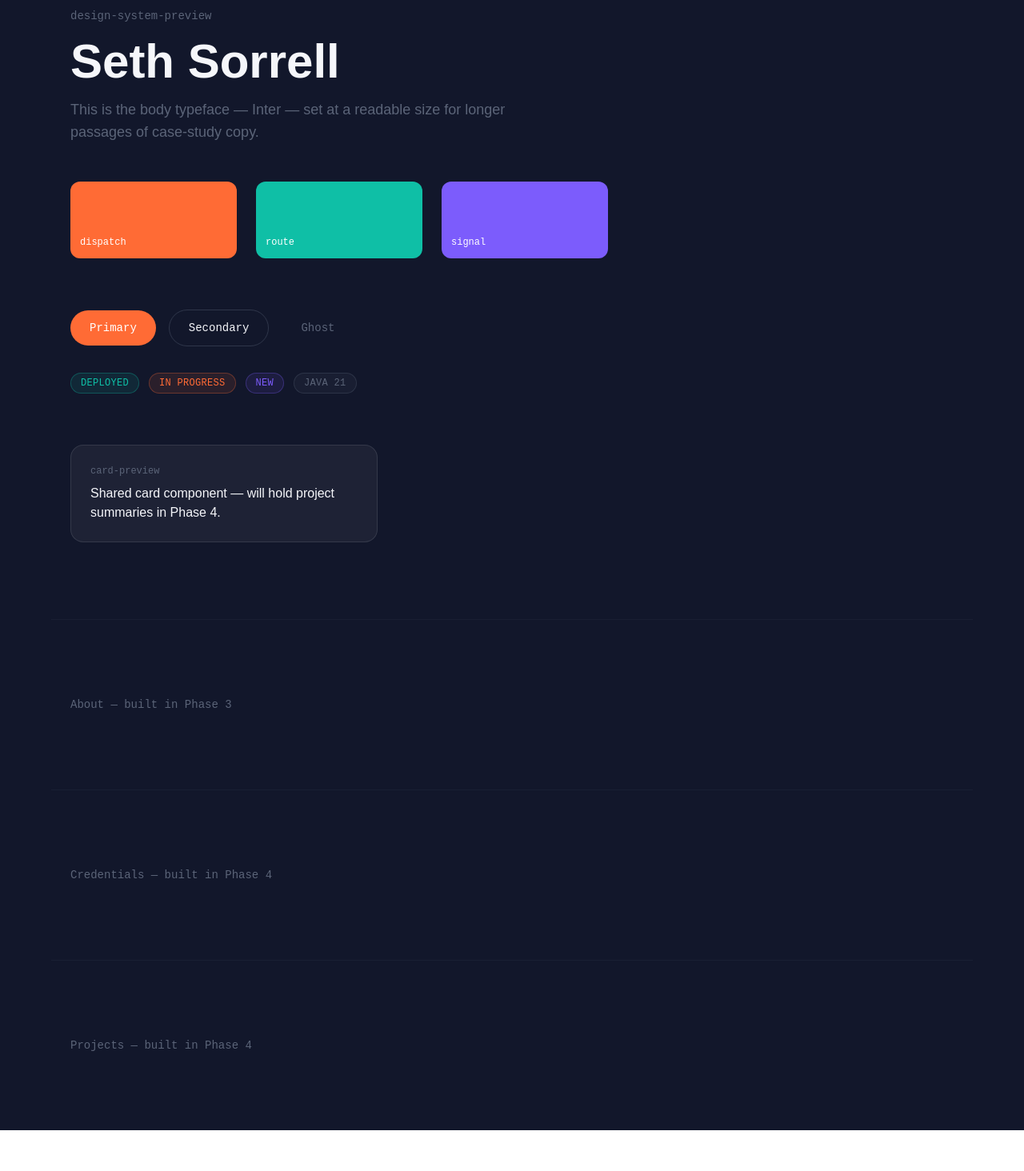
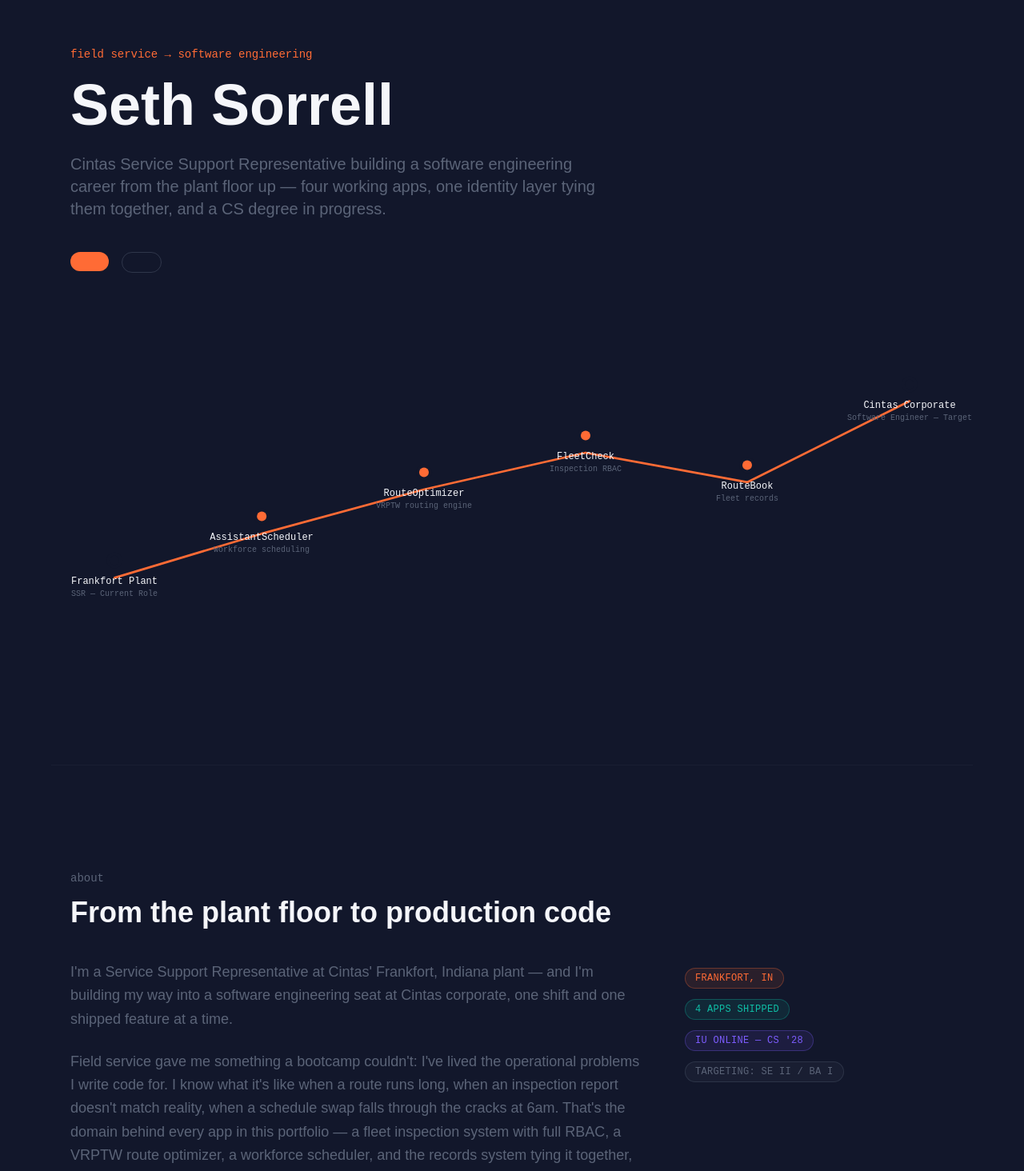
Before and after one commit to SethSorrellDev/seth-sorrell-portfolio, an Angular app: page / in a window 1280 px wide. Shown: the part 120-1584 px from the top of the page at 80% size. Built offline with nearby package versions, Linux system fonts and the light colour scheme.

Commit message:
Phase 3: hero route-line animation, About Me section

```diff
--- /dev/null
+++ b/src/app/features/home/about/about.html
@@ -0,0 +1,20 @@
+<section id="about" class="max-w-6xl mx-auto px-6 py-24 md:py-32 border-t border-slate/10">
+  <span class="font-mono text-sm text-slate">about</span>
+
+  <h2 class="font-display text-3xl md:text-4xl font-bold mt-3 mb-10 text-ink dark:text-paper">From the plant floor to production code</h2>
+
+  <div class="grid md:grid-cols-3 gap-12">
+    <div class="md:col-span-2 space-y-6 font-body text-lg text-slate leading-relaxed">
+      <p>I'm a Service Support Representative at Cintas' Frankfort, Indiana plant — and I'm building my way into a software engineering seat at Cintas corporate, one shift and one shipped feature at a time.</p>
+      <p>Field service gave me something a bootcamp couldn't: I've lived the operational problems I write code for. I know what it's like when a route runs long, when an inspection report doesn't match reality, when a schedule swap falls through the cracks at 6am. That's the domain behind every app in this portfolio — a fleet inspection system with full RBAC, a VRPTW route optimizer, a workforce scheduler, and the records system tying it together, plus an identity layer so they actually trust each other instead of just pretending to be one product.</p>
+      <p>I'm finishing a CS degree through IU Online, picking up certifications along the way, and treating LeetCode like part of the job. I'm staying in my current role until the internal transfer happens — this isn't a portfolio for a job search outside Cintas, it's the case I'm building for the one inside it.</p>
+    </div>
+
+    <div class="flex flex-row md:flex-col flex-wrap gap-3 md:pt-2">
+      <app-badge tone="dispatch">Frankfort, IN</app-badge>
+      <app-badge tone="route">4 apps shipped</app-badge>
+      <app-badge tone="signal">IU Online — CS '28</app-badge>
+      <app-badge tone="slate">Targeting: SE II / BA I</app-badge>
+    </div>
+  </div>
+</section>
--- /dev/null
+++ b/src/app/features/home/about/about.ts
@@ -0,0 +1,10 @@
+import { Component } from '@angular/core';
+import { Badge } from '../../../shared/ui/badge/badge';
+
+@Component({
+  selector: 'app-about',
+  imports: [Badge],
+  templateUrl: './about.html',
+  styleUrl: './about.css',
+})
+export class About {}
--- /dev/null
+++ b/src/app/features/home/hero/hero.css
@@ -0,0 +1,35 @@
+.route-path {
+  stroke-dasharray: 1200;
+  stroke-dashoffset: 0;
+}
+
+.route-node {
+  opacity: 1;
+  transform: translate(-50%, -50%) scale(1);
+}
+
+@media (prefers-reduced-motion: no-preference) {
+  .route-path {
+    stroke-dashoffset: 1200;
+    animation: draw-route 2.2s 0.3s ease-out forwards;
+  }
+
+  .route-node {
+    opacity: 0;
+    transform: translate(-50%, -50%) scale(0.6);
+    animation: node-arrive 0.5s ease-out forwards;
+  }
+}
+
+@keyframes draw-route {
+  to {
+    stroke-dashoffset: 0;
+  }
+}
+
+@keyframes node-arrive {
+  to {
+    opacity: 1;
+    transform: translate(-50%, -50%) scale(1);
+  }
+}
--- /dev/null
+++ b/src/app/features/home/hero/hero.html
@@ -0,0 +1,32 @@
+<section class="relative overflow-hidden pt-20 pb-32 md:pt-28 md:pb-40">
+  <div class="max-w-6xl mx-auto px-6">
+    <span class="font-mono text-sm text-dispatch">field service → software engineering</span>
+
+    <h1 class="font-display text-5xl md:text-7xl font-bold mt-4 mb-6 text-ink dark:text-paper max-w-3xl">Seth Sorrell</h1>
+
+    <p class="font-body text-lg md:text-xl text-slate max-w-2xl mb-10">Cintas Service Support Representative building a software engineering career from the plant floor up — four working apps, one identity layer tying them together, and a CS degree in progress.</p>
+
+    <div class="flex flex-wrap gap-4 mb-20">
+      <app-button variant="primary" routerLink="/" fragment="projects">View Projects</app-button>
+      <app-button variant="secondary" href="/resume.pdf" [download]="true">Download Résumé</app-button>
+    </div>
+
+    <p class="sr-only">A route line connecting Seth's current role at the Frankfort Plant through four software projects — AssistantScheduler, RouteOptimizer, FleetCheck, and RouteBook — toward a target Software Engineer role at Cintas Corporate.</p>
+
+    <div class="relative">
+      <svg [attr.viewBox]="viewBox" class="w-full h-auto" aria-hidden="true">
+        <path [attr.d]="pathD" fill="none" class="route-path stroke-dispatch" stroke-width="3" stroke-linejoin="round" stroke-linecap="round" />
+      </svg>
+
+      <div class="absolute inset-0">
+        @for (node of nodes; track node.label; let i = $index) {
+          <div class="route-node absolute flex flex-col items-center" [style.left]="(node.x / 12) + '%'" [style.top]="(node.y / 4) + '%'" [style.animation-delay.ms]="i * 380">
+            <span class="block w-3 h-3 rounded-full ring-4 ring-paper dark:ring-ink" [class.bg-slate]="node.kind === 'origin'" [class.bg-dispatch]="node.kind === 'project'" [class.bg-signal]="node.kind === 'destination'"></span>
+            <span class="mt-3 font-mono text-xs whitespace-nowrap text-ink dark:text-paper font-medium">{{ node.label }}</span>
+            <span class="font-mono text-[10px] whitespace-nowrap text-slate">{{ node.sublabel }}</span>
+          </div>
+        }
+      </div>
+    </div>
+  </div>
+</section>
--- /dev/null
+++ b/src/app/features/home/hero/hero.ts
@@ -0,0 +1,33 @@
+import { Component } from '@angular/core';
+import { Button } from '../../../shared/ui/button/button';
+
+interface RouteNode {
+  label: string;
+  sublabel: string;
+  x: number;
+  y: number;
+  kind: 'origin' | 'project' | 'destination';
+}
+
+@Component({
+  selector: 'app-hero',
+  imports: [Button],
+  templateUrl: './hero.html',
+  styleUrl: './hero.css',
+})
+export class Hero {
+  viewBox = '0 0 1200 400';
+
+  nodes: RouteNode[] = [
+    { label: 'Frankfort Plant', sublabel: 'SSR — Current Role', x: 60, y: 320, kind: 'origin' },
+    { label: 'AssistantScheduler', sublabel: 'Workforce scheduling', x: 260, y: 260, kind: 'project' },
+    { label: 'RouteOptimizer', sublabel: 'VRPTW routing engine', x: 480, y: 200, kind: 'project' },
+    { label: 'FleetCheck', sublabel: 'Inspection RBAC', x: 700, y: 150, kind: 'project' },
+    { label: 'RouteBook', sublabel: 'Fleet records', x: 920, y: 190, kind: 'project' },
+    { label: 'Cintas Corporate', sublabel: 'Software Engineer — Target', x: 1140, y: 80, kind: 'destination' },
+  ];
+
+  get pathD(): string {
+    return this.nodes.map((n, i) => `${i === 0 ? 'M' : 'L'} ${n.x} ${n.y}`).join(' ');
+  }
+}
--- a/src/app/features/home/home.html
+++ b/src/app/features/home/home.html
@@ -1,47 +1,6 @@
 <main class="bg-paper text-ink dark:bg-ink dark:text-paper transition-colors duration-300">
-  <section class="max-w-6xl mx-auto px-6 pt-16 pb-24">
-    <span class="font-mono text-sm text-slate">design-system-preview</span>
-
-    <h1 class="font-display text-6xl font-bold mt-4 mb-4">Seth Sorrell</h1>
-    <p class="font-body text-lg text-slate max-w-xl mb-12">
-      This is the body typeface — Inter — set at a readable size for longer passages of case-study
-      copy.
-    </p>
-
-    <div class="grid grid-cols-3 gap-6 max-w-2xl mb-16">
-      <div class="h-24 rounded-xl bg-dispatch flex items-end p-3">
-        <span class="font-mono text-xs text-white">dispatch</span>
-      </div>
-      <div class="h-24 rounded-xl bg-route flex items-end p-3">
-        <span class="font-mono text-xs text-white">route</span>
-      </div>
-      <div class="h-24 rounded-xl bg-signal flex items-end p-3">
-        <span class="font-mono text-xs text-white">signal</span>
-      </div>
-    </div>
-
-    <div class="flex flex-wrap items-center gap-4 mb-8">
-      <app-button variant="primary">Primary</app-button>
-      <app-button variant="secondary">Secondary</app-button>
-      <app-button variant="ghost">Ghost</app-button>
-    </div>
-
-    <div class="flex flex-wrap items-center gap-3 mb-16">
-      <app-badge tone="route">Deployed</app-badge>
-      <app-badge tone="dispatch">In Progress</app-badge>
-      <app-badge tone="signal">New</app-badge>
-      <app-badge tone="slate">Java 21</app-badge>
-    </div>
-
-    <app-card class="block max-w-sm">
-      <p class="font-mono text-xs text-slate mb-2">card-preview</p>
-      <p class="font-body">Shared card component — will hold project summaries in Phase 4.</p>
-    </app-card>
-  </section>
-
-  <section id="about" class="max-w-6xl mx-auto px-6 py-24 border-t border-slate/10">
-    <p class="font-mono text-sm text-slate">About — built in Phase 3</p>
-  </section>
+  <app-hero />
+  <app-about />
 
   <section id="credentials" class="max-w-6xl mx-auto px-6 py-24 border-t border-slate/10">
     <p class="font-mono text-sm text-slate">Credentials — built in Phase 4</p>
--- a/src/app/features/home/home.ts
+++ b/src/app/features/home/home.ts
@@ -1,15 +1,11 @@
-import { Component, inject } from '@angular/core';
-import { ThemeService } from '../../core/theme.service';
-import { Button } from '../../shared/ui/button/button';
-import { Badge } from '../../shared/ui/badge/badge';
-import { Card } from '../../shared/ui/card/card';
+import { Component } from '@angular/core';
+import { Hero } from './hero/hero';
+import { About } from './about/about';
 
 @Component({
   selector: 'app-home',
-  imports: [Button, Badge, Card],
+  imports: [Hero, About],
   templateUrl: './home.html',
   styleUrl: './home.css',
 })
-export class Home {
-  theme = inject(ThemeService);
-}
+export class Home {}
--- a/src/app/shared/ui/button/button.html
+++ b/src/app/shared/ui/button/button.html
@@ -1,5 +1,5 @@
 @if (routerLink()) {
-  <a [routerLink]="routerLink()" [class]="classes()"><ng-content /></a>
+  <a [routerLink]="routerLink()" [fragment]="fragment()" [class]="classes()"><ng-content /></a>
 } @else if (href()) {
   <a [href]="href()" [attr.download]="download() ? '' : null" [attr.target]="download() ? null : '_blank'" [attr.rel]="download() ? null : 'noopener noreferrer'" [class]="classes()"><ng-content /></a>
 } @else {
--- a/src/app/shared/ui/button/button.ts
+++ b/src/app/shared/ui/button/button.ts
@@ -18,6 +18,7 @@
   variant = input<ButtonVariant>('primary');
   href = input<string>();
   routerLink = input<string>();
+  fragment = input<string>();
   download = input(false);
 
   classes = computed(
```
Also changed, not shown: src/app/features/home/about/about.css (added), 2 other files (tests, documents, lock files or other folders).
